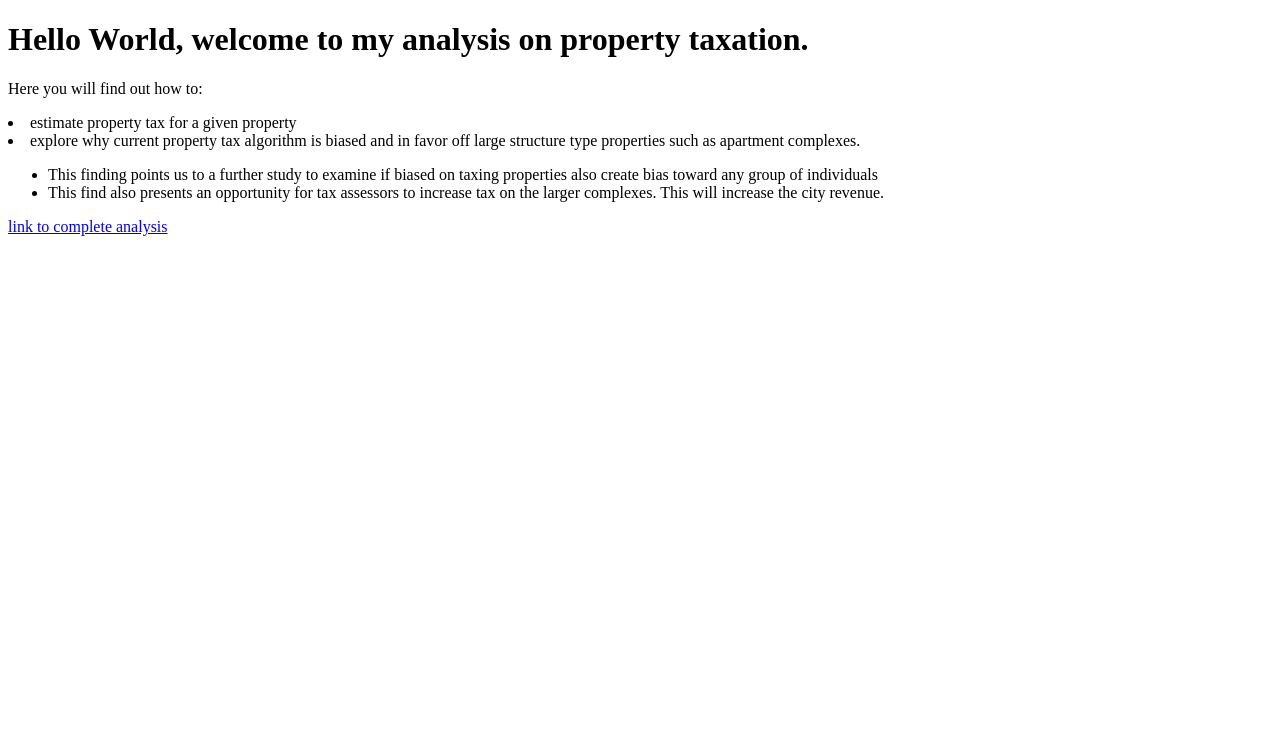
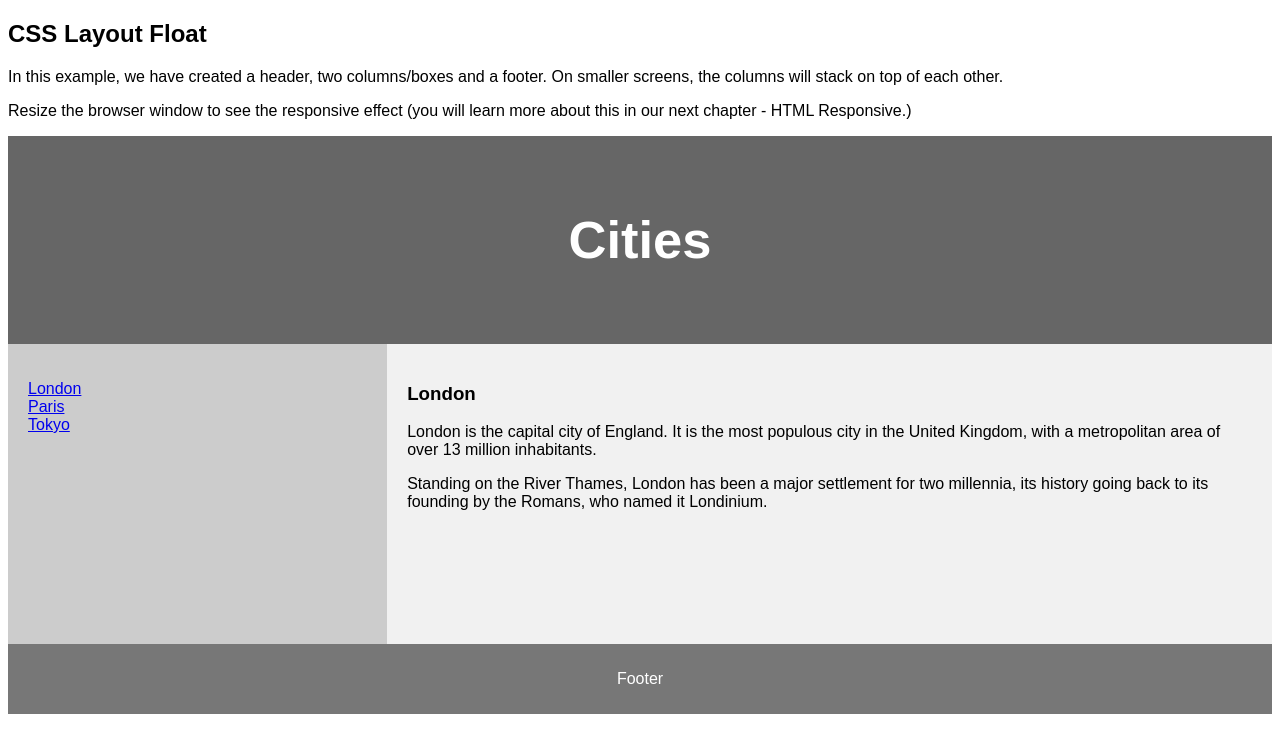
Before and after one commit to bqnguyen/bqnguyen.github.io, a plain HTML site: page index.html in a window 1280 px wide. Drawn offline with Linux system fonts and the light colour scheme.

Commit message:
Update index.html

```diff
--- a/index.html
+++ b/index.html
@@ -1,18 +1,104 @@
 
 <!DOCTYPE html>
-<html>
+<html lang="en">
+<head>
+<title>CSS Template</title>
+<meta charset="utf-8">
+<meta name="viewport" content="width=device-width, initial-scale=1">
+<style>
+* {
+  box-sizing: border-box;
+}
+
+body {
+  font-family: Arial, Helvetica, sans-serif;
+}
+
+/* Style the header */
+header {
+  background-color: #666;
+  padding: 30px;
+  text-align: center;
+  font-size: 35px;
+  color: white;
+}
+
+/* Create two columns/boxes that floats next to each other */
+nav {
+  float: left;
+  width: 30%;
+  height: 300px; /* only for demonstration, should be removed */
+  background: #ccc;
+  padding: 20px;
+}
+
+/* Style the list inside the menu */
+nav ul {
+  list-style-type: none;
+  padding: 0;
+}
+
+article {
+  float: left;
+  padding: 20px;
+  width: 70%;
+  background-color: #f1f1f1;
+  height: 300px; /* only for demonstration, should be removed */
+}
+
+/* Clear floats after the columns */
+section:after {
+  content: "";
+  display: table;
+  clear: both;
+}
+
+/* Style the footer */
+footer {
+  background-color: #777;
+  padding: 10px;
+  text-align: center;
+  color: white;
+}
+
+/* Responsive layout - makes the two columns/boxes stack on top of each other instead of next to each other, on small screens */
+@media (max-width: 600px) {
+  nav, article {
+    width: 100%;
+    height: auto;
+  }
+}
+</style>
+</head>
 <body>
-<h1>Hello World, welcome to my analysis on property taxation.</h1>
-  <p> Here you will find out how to:</p>
-  <li>estimate property tax for a given property</li>
-  <li>explore why current property tax algorithm is biased and in favor off large structure type properties such as apartment complexes.
+
+<h2>CSS Layout Float</h2>
+<p>In this example, we have created a header, two columns/boxes and a footer. On smaller screens, the columns will stack on top of each other.</p>
+<p>Resize the browser window to see the responsive effect (you will learn more about this in our next chapter - HTML Responsive.)</p>
+
+<header>
+  <h2>Cities</h2>
+</header>
+
+<section>
+  <nav>
     <ul>
-    <li>This finding points us to a further study to examine if biased on taxing properties also create bias toward any group of individuals</li>
-       <li>This find also presents an opportunity for tax assessors to increase tax on the larger complexes. This will increase the city revenue.</li>
+      <li><a href="#">London</a></li>
+      <li><a href="#">Paris</a></li>
+      <li><a href="#">Tokyo</a></li>
     </ul>
-  </li>
-<a href="https://github.com/bqnguyen/bqnguyen.github.io/blob/master/v2_BAX452_Final.ipynb"> link to complete analysis</a>
+  </nav>
 
-  </p>
+  <article>
+    <h1>London</h1>
+    <p>London is the capital city of England. It is the most populous city in the  United Kingdom, with a metropolitan area of over 13 million inhabitants.</p>
+    <p>Standing on the River Thames, London has been a major settlement for two millennia, its history going back to its founding by the Romans, who named it Londinium.</p>
+  </article>
+</section>
+
+<footer>
+  <p>Footer</p>
+</footer>
+
 </body>
 </html>
```
